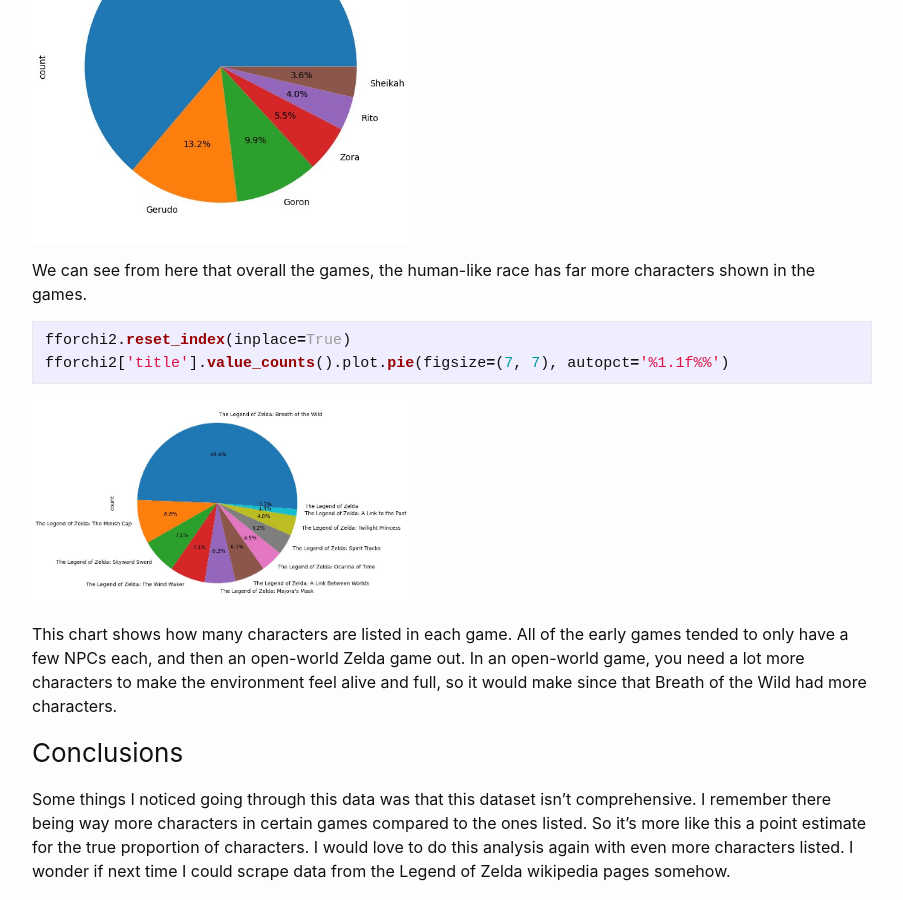
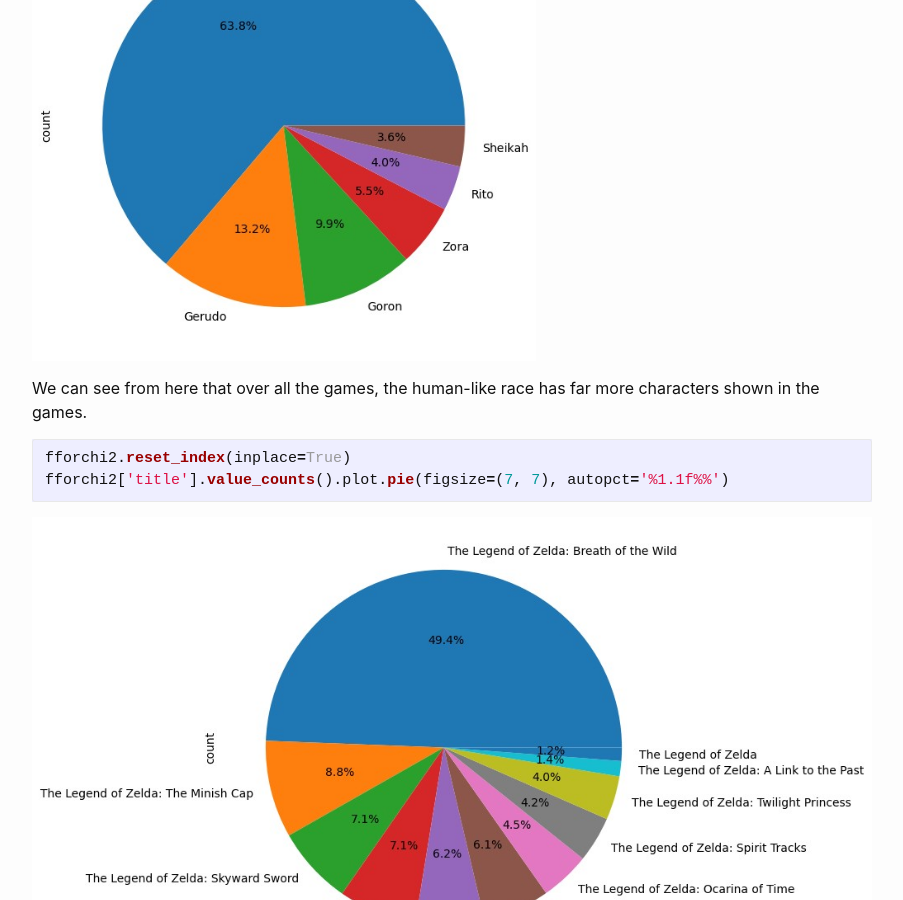
Before and after one commit to gstirk27/Gracie-s-Blog, a Jekyll site: the page built from _posts/2024-11-06-curated-API.md, in a window 1280 px wide and 900 px high, scrolled down 3786 px. Shown: the whole window, without its empty margins (188-1091 px from the left). Built offline with Jekyll 4.4.1, drawn with Linux system fonts in a browser that asks for light colours; comment, search, counter and statistics services are not loaded.

Commit message:
rerererereadded pics

````diff
--- a/_posts/2024-11-06-curated-API.md
+++ b/_posts/2024-11-06-curated-API.md
@@ -135,18 +135,26 @@
 fforchi2['race'].value_counts().plot.pie(figsize=(7, 7), autopct='%1.1f%%')
 
 ```
+
+
 <figure>
-<img src='/assets/images/race-pie-chart.jpg' alt = "" style = "width: 45%;"/>
+
+<img src='{{site.url}}/{{site.baseurl}}/assets/images/race-pie-chart.jpg' alt = "" style = "width: 60%;"/>
+
 </figure>
 
-We can see from here that overall the games, the human-like race has far more characters shown in the games.
+We can see from here that over all the games, the human-like race has far more characters shown in the games.
 
 ```python
 fforchi2.reset_index(inplace=True)
 fforchi2['title'].value_counts().plot.pie(figsize=(7, 7), autopct='%1.1f%%')
 ```
+
+
 <figure>
-<img src='/assets/images/game-pie-chart.jpg' alt = "" style = "width: 45%;"/>
+
+<img src='{{site.url}}/{{site.baseurl}}/assets/images/game-pie-chart.jpg' alt = "" style = "width: 100%;"/>
+
 </figure>
 
 This chart shows how many characters are listed in each game. All of the early games tended to only have a few NPCs each, and then an open-world Zelda game out. In an open-world game, you need a lot more characters to make the environment feel alive and full, so it would make since that Breath of the Wild had more characters.
````
